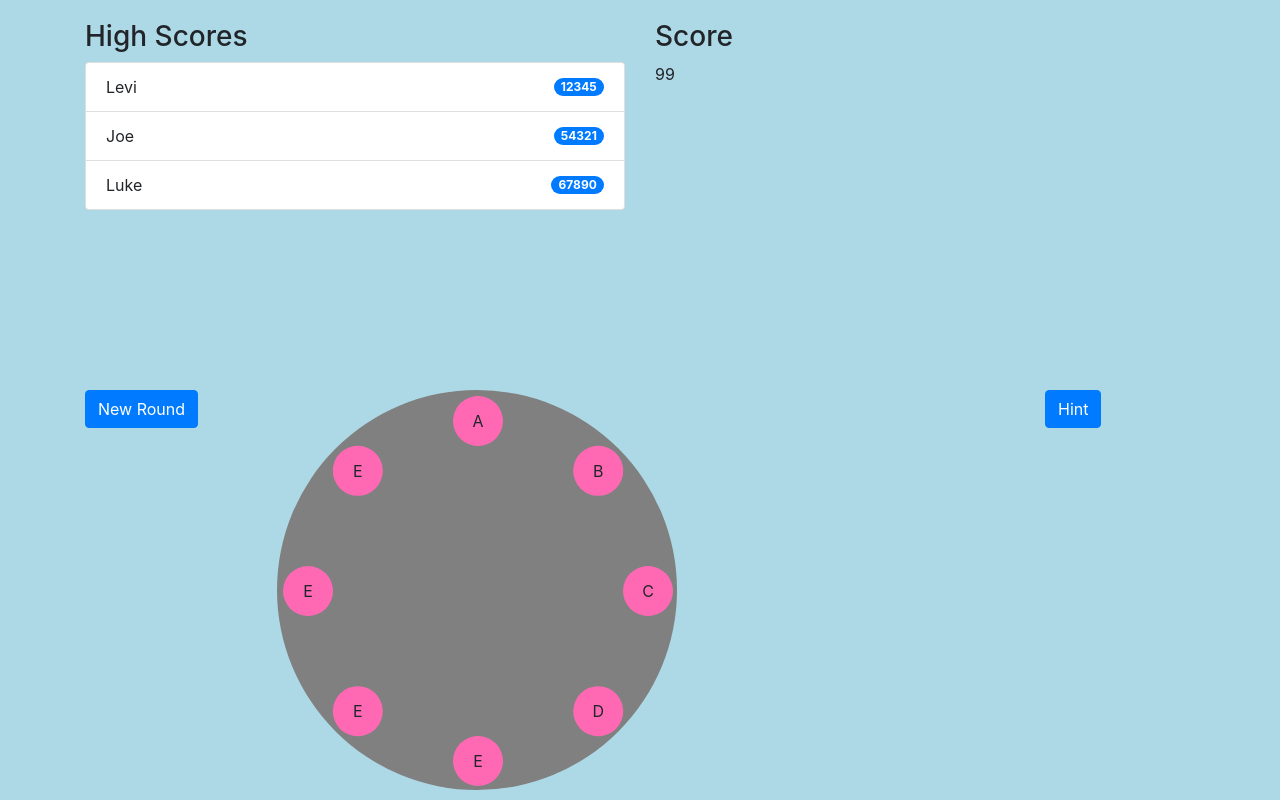
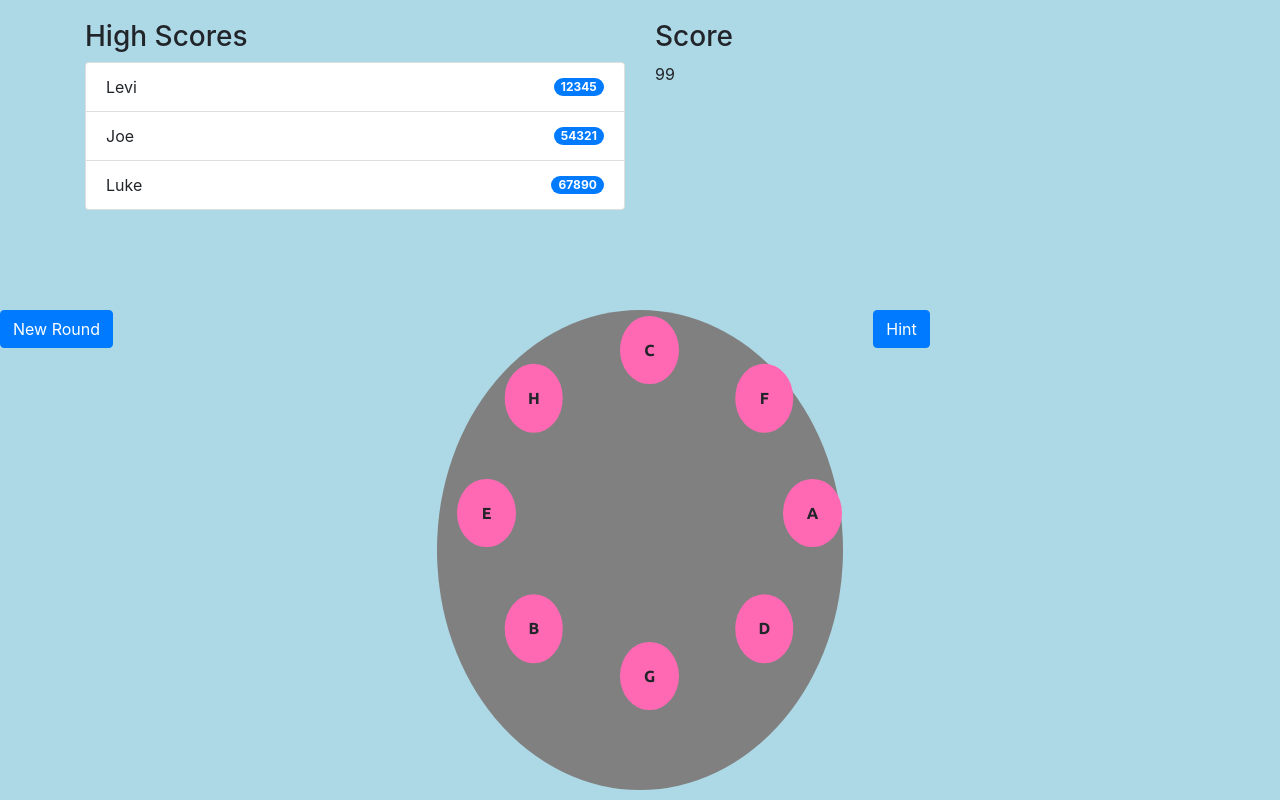
Before and after one commit to bestTeamEver/worseWordscapes, a plain HTML site: page front-end/index.html in a window 1280 px wide. Drawn offline with nearby package versions, Linux system fonts and the light colour scheme.

Commit message:
changed to own circle layout

```diff
--- a/front-end/assets/jquery/incircle.js
+++ b/front-end/assets/jquery/incircle.js
@@ -55,8 +55,3 @@
     return this;
   };
 })(jQuery);
-
-const character_container = document.querySelector("#character-container");
-let radius = Math.floor((character_container.clientWidth / 2) * 0.85);
-console.log(radius);
-$("#characters").incircle({ radius: `${radius}px`, top: `11em`, left: `11em` });
--- a/front-end/index.html
+++ b/front-end/index.html
@@ -26,14 +26,14 @@
           <span id="current_score">99</span>
         </div>
       </div>
-      <div class="row" id="interaction-area">
-        <div class="col-2">
+      <div class="row fixed-bottom" id="interaction-area">
+        <div class="col">
           <div class="btn btn-primary">New Round</div>
         </div>
-        <div class="col-8">
-          <div class="dot" id="character-container">
-            <ul id="characters">
-              <li></li>
+        <div class="col">
+          <div class="dot container" id="character-container">
+            <ul class="innder-dot" id="characters">
+              <!-- <li></li>
               <li><div class="character-icon">A</div></li>
               <li><div class="character-icon">B</div></li>
               <li><div class="character-icon">C</div></li>
@@ -41,11 +41,11 @@
               <li><div class="character-icon">E</div></li>
               <li><div class="character-icon">E</div></li>
               <li><div class="character-icon">E</div></li>
-              <li><div class="character-icon">E</div></li>
+              <li><div class="character-icon">E</div></li> -->
             </ul>
           </div>
         </div>
-        <div class="col-2">
+        <div class="col">
           <div class="btn btn-primary">Hint</div>
         </div>
       </div>
--- a/front-end/javascript/game-board.js
+++ b/front-end/javascript/game-board.js
@@ -1,3 +1,5 @@
+// add a listener to change the widths
+
 // make character circles
 function makeCharacterCircle(character) {
   const circle = document.createElement("div");
@@ -20,4 +22,60 @@ function insertCharacters(characters) {
     newEntry.appendChild(circle);
     character_list.appendChild(newEntry);
   });
+
+  const character_container = document.querySelector("#character-container");
+  let radius = Math.floor(
+    (character_container.parentElement.clientWidth / 2) * 0.75
+  );
+
+  placeCharacterCircles();
 }
+
+function placeCharacterCircles() {
+  const character_container = document.querySelector("#character-container");
+  const list = document.getElementById("characters");
+
+  // compute the radius and offset to align in middle
+  let radius = Math.floor(
+    (character_container.parentElement.clientWidth / 2) * 0.75
+  );
+  let offset =
+    document.getElementsByClassName("character-icon")[0].clientWidth / 10;
+
+  let angle = 360 / list.childElementCount + 90; // shift around to start at top of circle
+
+  // add css for each child in list (e.g. the character circles)
+  list.childNodes.forEach((item, index) => {
+    // set the width and height appropiately
+    item.firstChild.style.width = `${
+      document.getElementById("character-container").clientWidth / 7
+    }px`;
+
+    item.firstChild.style.height = `${
+      document.getElementById("character-container").clientHeight / 7
+    }px`;
+
+    // translate to right position;
+    item.style.position = "absolute";
+    item.style.transform = `rotate(${
+      angle * index
+    }deg) translate(${radius}px) rotate(${angle * index * -1}deg)`;
+  });
+
+  // add final css touches
+  list.style.top = `${radius + offset}px`;
+  list.style.left = `${radius + offset}px`;
+  list.style.position = "relative";
+  list.style["list-style-type"] = "none";
+  list.style.margin = 0;
+  list.style.padding = 0;
+}
+
+// add an observer for the character container (to be responsive)
+const ro = new ResizeObserver((entries) => {
+  for (entry in entries) {
+    placeCharacterCircles();
+  }
+});
+
+ro.observe(document.getElementById("character-container"));
--- a/front-end/javascript/main.js
+++ b/front-end/javascript/main.js
@@ -1,5 +1,8 @@
 // grab the current leaderboard and display it in #leaderboard
 document.getElementById("leaderboard").appendChild(getLeaderBoard());
+
+const characters = ["A", "B", "C", "D", "E", "F", "G", "H"];
+insertCharacters(characters);
 
 function getLeaderBoard() {
   // pull from a database somewhere.
--- a/front-end/styles/style.css
+++ b/front-end/styles/style.css
@@ -1,8 +1,11 @@
+@import url("https://fonts.googleapis.com/css2?family=Ubuntu:wght@700&display=swap");
+
 .dot {
   background: grey;
   border-radius: 50%;
-  width: 400px;
-  height: 400px;
+  width: 100%;
+  height: 60vh;
+  margin-bottom: 10px;
 }
 
 body {
@@ -16,16 +19,16 @@ body {
 .character-icon {
   background: hotpink;
   border-radius: 50%;
-  width: 50px;
-  height: 50px;
   display: flex;
   justify-content: center;
   align-items: center;
+  font-family: "Ubuntu", sans-serif;
 }
 
-#interaction-area {
+.inner-dot {
   position: absolute;
+  top: 0;
+  left: 0;
   bottom: 0;
-  margin-bottom: 10px;
-  width: 90%;
+  right: 0;
 }
```
